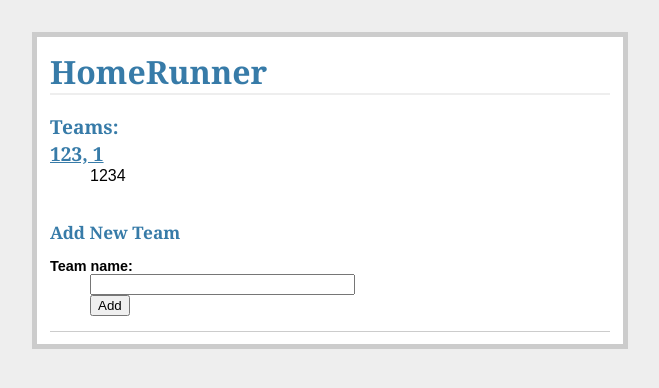
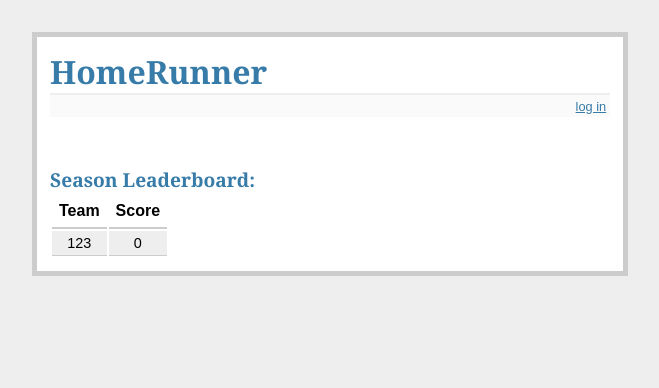
Before and after one commit to micahstrube/homerunner, a Flask app: page / in a window 1280 px wide. Shown: the top 388 px of the page, without its empty margins (310-969 px from the left). Run offline with Flask 2, Linux system fonts and the light colour scheme; data comes from the database, SQL or seed files in the repository; both versions use the stored data as it was after the commit.

Commit message:
- Added dashboard page - Added navbar - Added login/logout functionality - Updated database schema to support player home run count

```diff
--- a/homerunner/homerunner.py
+++ b/homerunner/homerunner.py
@@ -19,14 +19,47 @@ app.config.from_envvar('HOMERUNNER SETTINGS', silent=True)
 
 
 @app.route('/')
+def show_dashboard():
+    """Show dashboard of ranked teams and scores"""
+    db = get_db()
+    cur = db.execute('select name, id, score from teams order by score desc')
+    ranked_teams = cur.fetchall()
+    return render_template('dashboard.html', ranked_teams=ranked_teams)
+
+
+@app.route('/teams')
 def show_teams():
     """Show menu of teams and players on teams"""
     db = get_db()
     cur = db.execute('select name, id from teams order by name')
     teams = cur.fetchall()
-    cur = db.execute('select name, id, team_id from players order by name')
+    cur = db.execute('select name, id, team_id, home_runs from players order by name')
     players = cur.fetchall()
     return render_template('show_teams.html', teams=teams, players=players)
+
+
+@app.route('/login', methods=['GET', 'POST'])
+def login():
+    """Login form"""
+    error = None
+    if request.method == 'POST':
+        if request.form['username'] != app.config['USERNAME']:
+            error = 'Invalid username'
+        elif request.form['password'] != app.config['PASSWORD']:
+            error = 'Invalid password'
+        else:
+            session['logged_in'] = True
+            flash('Logged in as {user}.'.format(user=request.form['username']))
+            return redirect(url_for('show_dashboard'))
+    return render_template('login.html', error=error)
+
+
+@app.route('/logout')
+def logout():
+    """Logout, redirect to dashboard"""
+    session.pop('logged_in', None)
+    flash('You have logged out')
+    return redirect(url_for('show_dashboard'))
 
 
 @app.route('/add_team', methods=['POST'])
@@ -60,7 +93,6 @@ def add_player_to_team(team_id):
     db.commit()
     flash('{player} was successfully added to team {team}'.format(player=request.form['player_name'], team=team_id))
     return redirect(url_for('team', team_id=team_id))
-    #return redirect(url_for('show_teams'))
 
 
 def connect_db():
--- a/homerunner/schema.sql
+++ b/homerunner/schema.sql
@@ -10,11 +10,14 @@ create table players (
   id integer primary key autoincrement,
   name text not null,
   team_id integer not null,
+  home_runs integer not null default 0,
+  is_substitute integer default 0,
   foreign key(team_id) references teams(id)
 );
 
 drop table if exists teams;
 create table teams (
   id integer primary key autoincrement,
-  name text not null
+  name text not null,
+  score integer not null default 0
 )
--- a/homerunner/static/style.css
+++ b/homerunner/static/style.css
@@ -5,16 +5,22 @@ h1              { border-bottom: 2px solid #eee; }
 h2              { font-size: 1.2em; }
 
 .page           { margin: 2em auto; width: 35em; border: 5px solid #ccc;
-                  padding: 0.8em; background: white; }
-.back-link    { font-size: 0.7em; }
-.teams        { list-style: none; margin: 0; padding: 0; }
-.teams li     { margin: 0.8em 1.2em; }
-.teams li h2  { margin-left: -1em; }
+                  padding: 0.8em; background: white; }99a8c1
+.back-link      { font-size: 0.7em; }
+.leaderboard table {   }
+.leaderboard th    { font-size: 1em; font-weight:bold; border-bottom: 2px solid #ccc; padding: 7px;  }
+.leaderboard tr:nth-child(even)    { background-color: #eee; }
+.leaderboard-team  { font-size: 0.9em; text-align: center; border-bottom: 1px solid #ccc; padding: 4px}
+.leaderboard-score { font-size: 0.9em; text-align: center; border-bottom: 1px solid #ccc; }
+.teams          { list-style: none; margin: 0; padding: 0; }adbcd6
+.teams dt       { list-style: none; font-size: 0.95em; font-weight: bold; }
+.teams li       { margin: 0.8em 1.2em; }
+.teams li h2    { margin-left: -1em; }
 .players dt     { font-size: 0.8em; color: #000000; }
-.add-team      { font-size: 0.9em; border-bottom: 1px solid #ccc; }
-.add-team dl   { font-weight: bold; }
-.add-player      { font-size: 0.9em; border-bottom: 1px solid #ccc; }
-.add-player dl   { font-weight: bold; }
+.add-team       { font-size: 0.9em; border-bottom: 1px solid #ccc; }
+.add-team dl    { font-weight: bold; }
+.add-player     { font-size: 0.9em; border-bottom: 1px solid #ccc; }
+.add-player dl  { font-weight: bold; }
 .metanav        { text-align: right; font-size: 0.8em; padding: 0.3em;
                   margin-bottom: 1em; background: #fafafa; }
 .flash          { background: #cee5F5; padding: 0.5em;
--- /dev/null
+++ b/homerunner/templates/dashboard.html
@@ -0,0 +1,20 @@
+{% extends "layout.html" %}
+{% block body %}
+    <br/>
+    {% if session.logged_in %}
+    <form
+    {% endif %}
+    <br/>
+    <h2>Season Leaderboard: </h2>
+
+    <table class="leaderboard">
+        <th class="leaderboard">Team</th><th class="leaderboard">Score</th>
+        {% for team in ranked_teams %}
+        <tr class="leaderboard">
+            <td class="leaderboard-team">{{ team.name }}</td><td class="leaderboard-score">{{ team.score }}</td>
+        </tr>
+        {% else %}
+        <tr><td>No teams exist.</td></tr>
+        {% endfor %}
+    </table>
+{% endblock %}
--- a/homerunner/templates/layout.html
+++ b/homerunner/templates/layout.html
@@ -5,6 +5,17 @@
 <div class="page">
     <h1>HomeRunner</h1>
 
+    <div class=metanav>
+    {% if not session.logged_in %}
+        <a href="{{ url_for('login') }}">log in</a>
+    {% else %}
+        <a href="{{ url_for('show_dashboard') }}">home</a>&nbsp;
+        <a href="">manage my team</a>&nbsp;
+        <a href="{{ url_for('show_teams') }}">team rosters</a>&nbsp;
+        <a href="{{ url_for('logout') }}">log out</a>
+    {% endif %}
+    </div>
+
     {% for message in get_flashed_messages() %}
         <div class="flash">{{ message }}</div>
     {% endfor %}
--- a/homerunner/templates/show_teams.html
+++ b/homerunner/templates/show_teams.html
@@ -2,18 +2,20 @@
 {% block body %}
     <br/>
     <h2>Teams: </h2>
+    <br/>
     <dl class="teams">
     {% for team in teams %}
-        <dt><h2><a href="{{ url_for('team', team_id=team.id) }}">{{ team.name }}, {{ team.id }}</a></h2>
+        <dt class="teams"><a href="{{ url_for('team', team_id=team.id) }}">{{ team.name }}</a></dt>
         {% for player in players %}
             {% if player.team_id == team.id %}
-                <dd>{{ player.name }}
+                <dd>{{ player.name }}</dd>
             {% endif %}
         {% else %}
-            <dt><em>No players on this team.</em>
+        <dt><em>No players on this team.</em></dt>
         {% endfor %}
+        <br/>
     {% else %}
-        <dt><em>No teams currently exist.</em>
+        <dt><em>No teams currently exist.</em></dt>
     {% endfor %}
     </dl>
 
--- a/homerunner/templates/team.html
+++ b/homerunner/templates/team.html
@@ -3,12 +3,12 @@
     <br/>
     <div class="back-link"><a href="{{ url_for('show_teams') }}"><< Back to teams</a></div>
     <br/>
-    <h2>Team {{ team.name }} {{ team.id }}</h2>
+    <h2>Team {{ team.name }}</h2>
     <dl class="players">
     {% for player in players %}
-        <dt>{{ player.name }}
+        <dt>{{ player.name }}: {{ player.home_runs }} home runs</dt>
     {% else %}
-        <dt><em>No players are currently on this team.</em>
+        <dt><em>No players are currently on this team.</em></dt>
     {% endfor %}
     </dl>
 
```
Also changed, not shown: homerunner/homerunner.db.
